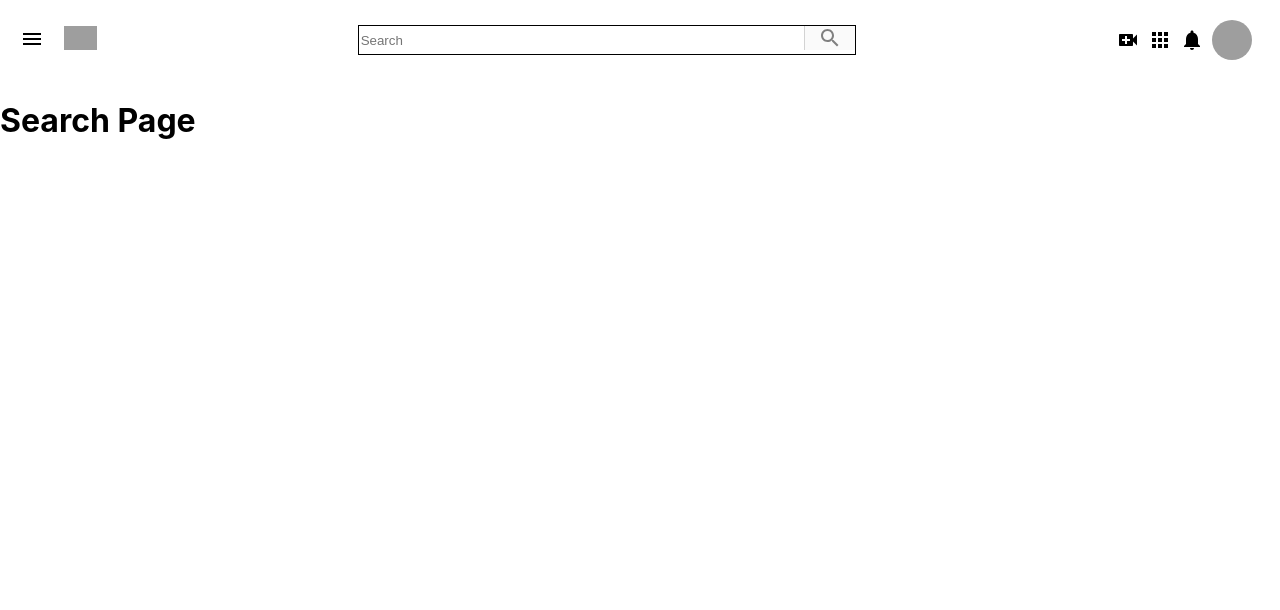
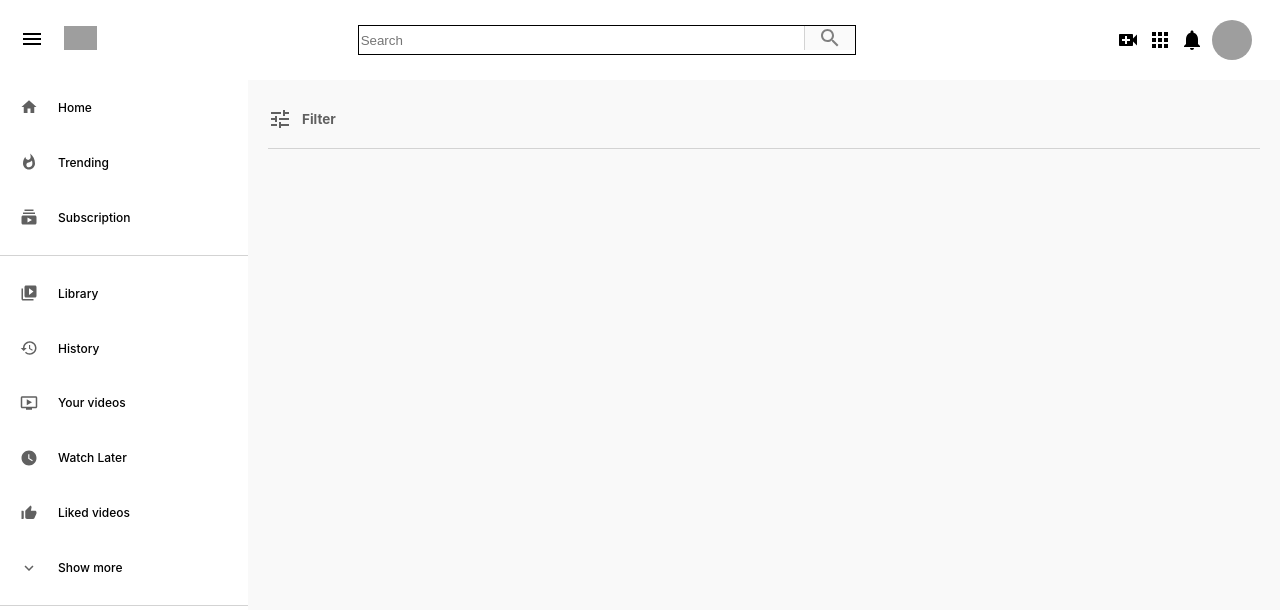
Before and after one commit to EinsVision/Youtube-clone, a React (Create React App) app in the folder youtube-clone/: page /search/1 in a window 1280 px wide. Shown: the top 610 px of the page. Built offline with nearby package versions, Linux system fonts and the light colour scheme; grey boxes are pictures that could not be loaded.

Commit message:
search page building

```diff
--- a/youtube-clone/src/App.js
+++ b/youtube-clone/src/App.js
@@ -5,23 +5,25 @@ import Sidebar from './Sidebar';
 import {
   BrowserRouter as Router,
   Switch,
-  Route,
-  Link
+  Route
 } from "react-router-dom";
+import SearchPage from './SearchPage';
 
 function App() {
   return (
     <div className="app">
       <Router>
+        <Header />
         <Switch>
 
           <Route path='/search/:searchTerm'>
-            <Header />
-            <h1>Search Page</h1>
+            <div className='app__page'>
+              <Sidebar />
+              <SearchPage />
+            </div>
           </Route>
 
           <Route path='/'>
-            <Header />
             <div className='app__page'>
               <Sidebar />
               <RecommendedVideos />
--- a/youtube-clone/src/Header.js
+++ b/youtube-clone/src/Header.js
@@ -17,11 +17,14 @@ function Header() {
 
       <div className='header__left'>
         <MenuIcon/>
-        <img
-          className='header__logo'
-          src='https://upload.wikimedia.org/wikipedia/commons/e/e1/Logo_of_YouTube_%282015-2017%29.svg'
-          alt=''
-        />
+        <Link to='/'>
+          <img
+            className='header__logo'
+            src='https://upload.wikimedia.org/wikipedia/commons/e/e1/Logo_of_YouTube_%282015-2017%29.svg'
+            alt=''
+          />
+        </Link>
+
       </div>
 
       <div className='header__input'>
--- /dev/null
+++ b/youtube-clone/src/SearchPage.css
@@ -0,0 +1,24 @@
+.searchPage{
+  flex:0.8;
+  background-color: #f9f9f9;
+  padding: 20px 20px;
+}
+
+.searchPage__filter{
+  display: flex;
+  align-items: center;
+  color: #606060;
+  font-size: xx-small !important;
+}
+
+.searchPage__filter > h2{
+  margin-left: 10px;
+}
+
+.searchPage > hr{
+  height: 1px;
+  border: 0;
+  background-color: lightgray;
+  margin-top: 10px;
+  margin-bottom: 10px;
+}
--- /dev/null
+++ b/youtube-clone/src/SearchPage.js
@@ -0,0 +1,18 @@
+import React from 'react';
+import './SearchPage.css';
+import TuneIcon from '@material-ui/icons/Tune';
+
+function SearchPage() {
+  return (
+    <div className='searchPage'>
+      <div className='searchPage__filter'>
+        <TuneIcon />
+        <h2>Filter</h2>
+      </div>
+      <hr />
+    </div>
+
+  )
+}
+
+export default SearchPage
```
